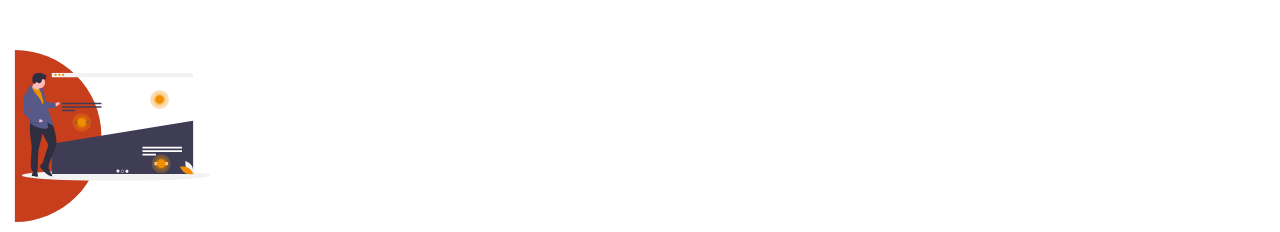
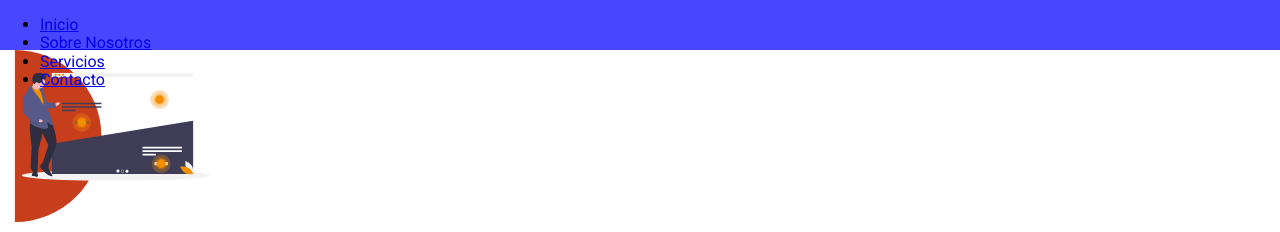
Before and after one commit to Joel-Development/mercadotecnia-page, a plain HTML site: page index.html in a window 1280 px wide. Shown: the top 232 px of the page. Drawn offline with Linux system fonts and the light colour scheme.

Commit message:
menu pre-code

```diff
--- a/index.html
+++ b/index.html
@@ -11,7 +11,7 @@
   <link href="https://fonts.googleapis.com/css2?family=Roboto:wght@400;500;700&display=swap" rel="stylesheet">
 </head>
 <body>
-  <!-- <section class="menu">
+  <section class="menu">
     <nav class="menu__bar">
       <ul>
         <li><a href="#main" class="menu__link">Inicio</a></li>
@@ -20,7 +20,7 @@
         <li><a href="#" class="menu__link">Contacto</a></li>
       </ul>
     </nav>
-  </section> -->
+  </section>
   <section class="main" id="main">
     <img class="main__img" src="assets/img/back-main.svg" alt="main-image">
     <div class="title">
--- a/scss/blocks/_menu.scss
+++ b/scss/blocks/_menu.scss
@@ -5,7 +5,8 @@
   background-color: $blue;
   max-width: 100%;
   width: 100%;
-  min-height: 50vh;
+  // min-height: 50vh;
+  height: 50px;
 
 
 }
```
Also changed, not shown: style.css.
